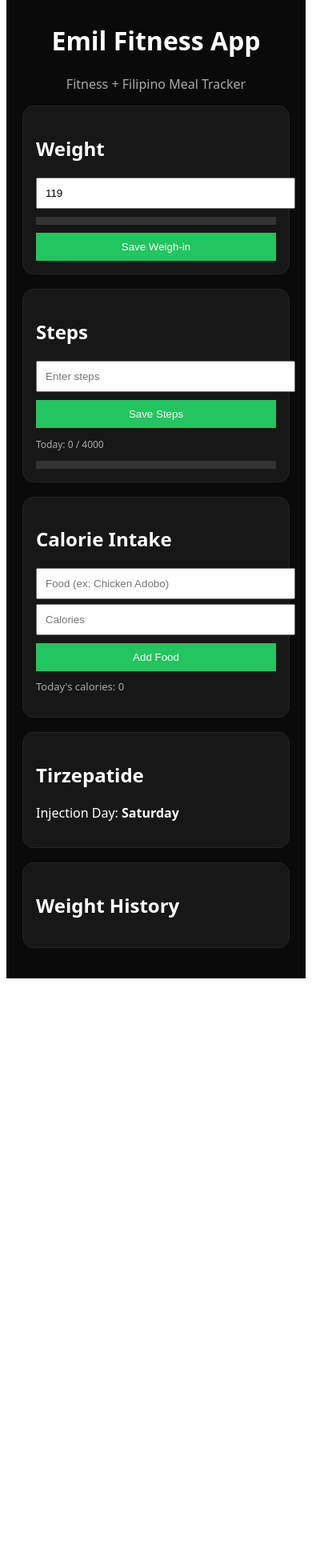
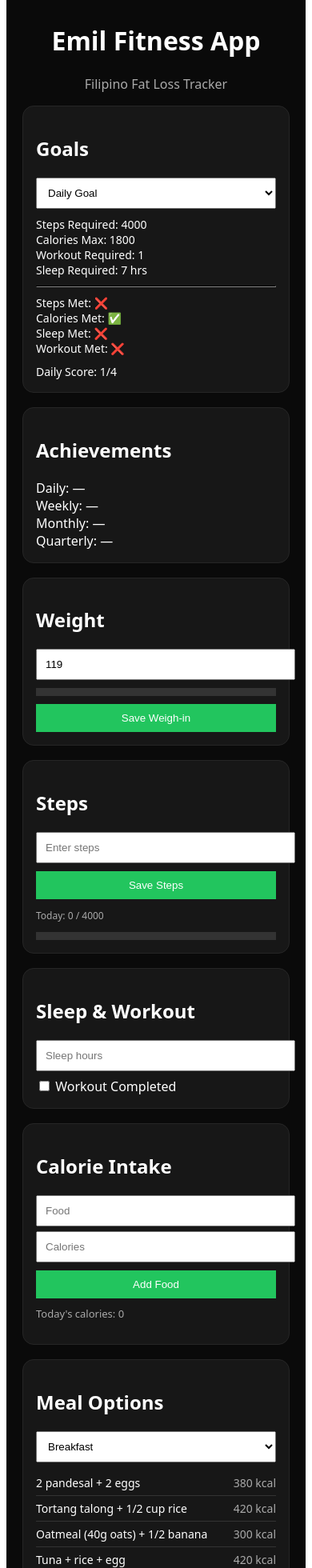
Before and after one commit to lime0440/emil-fitness-app, a React (Vite) app: page / in a window 390 px wide. Shown: the part 20-1980 px from the top of the page at 80% size. Before the commit the page ends 1251 px from the top, so only its background shows below. Built offline with nearby package versions, Linux system fonts and the light colour scheme.

Commit message:
Update emil_fitness_mobile_dashboard.jsx

```diff
--- a/src/emil_fitness_mobile_dashboard.jsx
+++ b/src/emil_fitness_mobile_dashboard.jsx
@@ -1,75 +1,253 @@
-import React, { useEffect, useMemo, useState } from "react";
+import React, { useEffect, useState, useMemo } from "react";
 
-export default function EmilFitnessMobileDashboard() {
+export default function EmilFitnessMobileDashboard(){
 
 const START_WEIGHT = 119;
 const GOAL_WEIGHT = 90;
 const STEP_GOAL = 4000;
+const KCAL_GOAL = 1800;
+const SLEEP_GOAL = 7;
+const WORKOUT_GOAL = 1;
+
 const storageKey = "emilFitnessPH";
 
-const [weight,setWeight]=useState(START_WEIGHT);
-const [steps,setSteps]=useState("");
-const [todaySteps,setTodaySteps]=useState(0);
-const [stepHistory,setStepHistory]=useState([]);
-const [history,setHistory]=useState([]);
+// ---------------- MEAL OPTIONS ----------------
 
-// calorie tracker
-const [foodInput,setFoodInput]=useState("");
-const [calorieInput,setCalorieInput]=useState("");
-const [foodLog,setFoodLog]=useState([]);
+const mealOptions = {
+breakfast:[
+{name:"2 pandesal + 2 eggs",kcal:380},
+{name:"Tortang talong + 1/2 cup rice",kcal:420},
+{name:"Oatmeal (40g oats) + 1/2 banana",kcal:300},
+{name:"Tuna + rice + egg",kcal:420},
+{name:"Banana oatmeal",kcal:320},
+{name:"Egg + tomato + rice",kcal:350},
+{name:"Champorado + milk",kcal:420},
+{name:"Pandesal + tuna",kcal:360},
+{name:"Oatmeal + peanut butter",kcal:380},
+{name:"Egg sandwich",kcal:330},
+{name:"Boiled eggs + pandesal",kcal:340},
+{name:"Greek yogurt + banana",kcal:280}
+],
+
+snack:[
+{name:"1 banana",kcal:120},
+{name:"Boiled camote",kcal:150},
+{name:"Boiled corn",kcal:130},
+{name:"Peanut butter sandwich",kcal:210},
+{name:"Milk",kcal:120},
+{name:"Greek yogurt",kcal:150},
+{name:"Apple",kcal:95},
+{name:"Protein shake",kcal:160},
+{name:"Crackers",kcal:140},
+{name:"Fruit bowl",kcal:120},
+{name:"Boiled eggs",kcal:140},
+{name:"Cottage cheese",kcal:180}
+],
+
+lunch:[
+{name:"Chicken tinola + 3/4 cup rice",kcal:520},
+{name:"Bangus + ensaladang talong + rice",kcal:480},
+{name:"Adobong manok + rice",kcal:540},
+{name:"Ginisang monggo + rice",kcal:480},
+{name:"Pancit bihon",kcal:520},
+{name:"Grilled chicken + vegetables",kcal:450},
+{name:"Fish + rice",kcal:430},
+{name:"Chicken adobo bowl",kcal:520},
+{name:"Vegetable stir fry + fish",kcal:420},
+{name:"Chicken soup + rice",kcal:420},
+{name:"Bangus + vegetables",kcal:400},
+{name:"Chicken + cabbage stir fry",kcal:450}
+],
+
+dinner:[
+{name:"Sinigang na isda",kcal:430},
+{name:"Grilled chicken + vegetables",kcal:420},
+{name:"Vegetable stir fry",kcal:360},
+{name:"Fish soup",kcal:400},
+{name:"Chicken soup",kcal:390},
+{name:"Bangus + vegetables",kcal:400},
+{name:"Ginisang gulay",kcal:350},
+{name:"Grilled fish",kcal:420},
+{name:"Chicken breast + vegetables",kcal:420},
+{name:"Vegetable soup",kcal:320},
+{name:"Lentil soup",kcal:400},
+{name:"Fish + cabbage",kcal:410}
+]
+};
+
+// ---------------- STATE ----------------
+
+const [weight,setWeight] = useState(START_WEIGHT);
+const [steps,setSteps] = useState("");
+const [todaySteps,setTodaySteps] = useState(0);
+const [stepHistory,setStepHistory] = useState([]);
+const [history,setHistory] = useState([]);
+
+const [foodInput,setFoodInput] = useState("");
+const [calorieInput,setCalorieInput] = useState("");
+const [foodLog,setFoodLog] = useState([]);
+
+const [selectedMealType,setSelectedMealType] = useState("breakfast");
+
+const [goalView,setGoalView] = useState("daily");
+
+// optional tracking
+const [sleepHours,setSleepHours] = useState("");
+const [workoutDone,setWorkoutDone] = useState(false);
+
+// ---------------- STORAGE ----------------
 
 useEffect(()=>{
-const saved=localStorage.getItem(storageKey);
+const saved = localStorage.getItem(storageKey);
 if(saved){
-const d=JSON.parse(saved);
-setWeight(d.weight||START_WEIGHT);
-setTodaySteps(d.todaySteps||0);
-setStepHistory(d.stepHistory||[]);
-setHistory(d.history||[]);
-setFoodLog(d.foodLog||[]);
+const d = JSON.parse(saved);
+setWeight(d.weight || START_WEIGHT);
+setTodaySteps(d.todaySteps || 0);
+setStepHistory(d.stepHistory || []);
+setHistory(d.history || []);
+setFoodLog(d.foodLog || []);
+setSleepHours(d.sleepHours || "");
+setWorkoutDone(d.workoutDone || false);
 }
 },[]);
 
 useEffect(()=>{
-localStorage.setItem(storageKey,JSON.stringify({weight,todaySteps,stepHistory,history,foodLog}));
-},[weight,todaySteps,stepHistory,history,foodLog]);
+localStorage.setItem(storageKey,JSON.stringify({
+weight,
+todaySteps,
+stepHistory,
+history,
+foodLog,
+sleepHours,
+workoutDone
+}))
+},[weight,todaySteps,stepHistory,history,foodLog,sleepHours,workoutDone]);
 
-const addWeighIn=()=>{
-const today=new Date().toLocaleDateString();
+// ---------------- CALCULATIONS ----------------
+
+const todayCalories = foodLog
+.filter(f=>f.date===new Date().toLocaleDateString())
+.reduce((sum,f)=>sum+f.calories,0);
+
+const stepProgress = Math.min(100,(todaySteps/STEP_GOAL)*100);
+
+const progress = Math.max(0,Math.min(100,((START_WEIGHT-weight)/(START_WEIGHT-GOAL_WEIGHT))*100));
+
+const dailyGoalsMet = {
+steps: todaySteps >= STEP_GOAL,
+kcal: todayCalories <= KCAL_GOAL,
+sleep: Number(sleepHours) >= SLEEP_GOAL,
+workout: workoutDone === true
+};
+
+const dailyScore = Object.values(dailyGoalsMet).filter(Boolean).length;
+
+// simple achievement logic
+
+const achievements = {
+daily: dailyScore === 4,
+weekly: stepHistory.slice(0,7).filter(s=>s.steps>=STEP_GOAL).length >=5,
+monthly: history.length >=4,
+quarterly: history.length >=12
+};
+
+// ---------------- ACTIONS ----------------
+
+const addWeighIn = ()=>{
+const today = new Date().toLocaleDateString();
 setHistory([{date:today,weight},...history]);
 };
 
-const saveSteps=()=>{
-const today=new Date().toLocaleDateString();
+const saveSteps = ()=>{
+const today = new Date().toLocaleDateString();
 setTodaySteps(Number(steps));
 setStepHistory([{date:today,steps:Number(steps)},...stepHistory]);
 setSteps("");
 };
 
-const stepProgress=Math.min(100,(todaySteps/STEP_GOAL)*100);
-
-const progress=Math.max(0,Math.min(100,((START_WEIGHT-weight)/(START_WEIGHT-GOAL_WEIGHT))*100));
-
-// calorie logging
-const addFood=()=>{
-if(!foodInput||!calorieInput)return;
-const today=new Date().toLocaleDateString();
+const addFood = ()=>{
+if(!foodInput || !calorieInput) return;
+const today = new Date().toLocaleDateString();
 setFoodLog([{food:foodInput,calories:Number(calorieInput),date:today},...foodLog]);
 setFoodInput("");
 setCalorieInput("");
 };
 
-const todayCalories=foodLog
-.filter(f=>f.date===new Date().toLocaleDateString())
-.reduce((sum,f)=>sum+f.calories,0);
+// ---------------- UI STYLE ----------------
 
-const card={background:"#171717",padding:"16px",borderRadius:"14px",marginBottom:"18px",border:"1px solid #262626"};
+const card={
+background:"#171717",
+padding:"16px",
+borderRadius:"14px",
+marginBottom:"18px",
+border:"1px solid #262626"
+};
+
+// ---------------- UI ----------------
 
 return(
 <div style={{fontFamily:"system-ui",maxWidth:"460px",margin:"auto",padding:"20px",background:"#0a0a0a",minHeight:"100vh",color:"white"}}>
 
 <h1 style={{textAlign:"center"}}>Emil Fitness App</h1>
-<p style={{textAlign:"center",color:"#aaa"}}>Fitness + Filipino Meal Tracker</p>
+<p style={{textAlign:"center",color:"#aaa"}}>Filipino Fat Loss Tracker</p>
+
+{/* ---------------- GOALS ---------------- */}
+
+<div style={card}>
+<h2>Goals</h2>
+
+<select value={goalView} onChange={e=>setGoalView(e.target.value)} style={{width:"100%",padding:"10px",marginBottom:"10px"}}>
+<option value="daily">Daily Goal</option>
+<option value="weekly">Weekly Goal</option>
+<option value="monthly">Monthly Goal</option>
+<option value="quarterly">Quarterly Goal</option>
+</select>
+
+{goalView === "daily" && (
+<div style={{fontSize:"14px"}}>
+<div>Steps Required: {STEP_GOAL}</div>
+<div>Calories Max: {KCAL_GOAL}</div>
+<div>Workout Required: {WORKOUT_GOAL}</div>
+<div>Sleep Required: {SLEEP_GOAL} hrs</div>
+
+<hr style={{margin:"10px 0",borderColor:"#333"}}/>
+
+<div>Steps Met: {dailyGoalsMet.steps ? "✅" : "❌"}</div>
+<div>Calories Met: {dailyGoalsMet.kcal ? "✅" : "❌"}</div>
+<div>Sleep Met: {dailyGoalsMet.sleep ? "✅" : "❌"}</div>
+<div>Workout Met: {dailyGoalsMet.workout ? "✅" : "❌"}</div>
+
+<div style={{marginTop:"10px"}}>Daily Score: {dailyScore}/4</div>
+</div>
+)}
+
+{goalView === "weekly" && (
+<div>Goal: Hit step goal at least 5 days this week.</div>
+)}
+
+{goalView === "monthly" && (
+<div>Goal: Track weight every week.</div>
+)}
+
+{goalView === "quarterly" && (
+<div>Goal: Maintain progress for 3 months.</div>
+)}
+
+</div>
+
+{/* ---------------- ACHIEVEMENTS ---------------- */}
+
+<div style={card}>
+<h2>Achievements</h2>
+
+<div>Daily: {achievements.daily ? "🏆 Achieved" : "—"}</div>
+<div>Weekly: {achievements.weekly ? "🏆 Achieved" : "—"}</div>
+<div>Monthly: {achievements.monthly ? "🏆 Achieved" : "—"}</div>
+<div>Quarterly: {achievements.quarterly ? "🏆 Achieved" : "—"}</div>
+
+</div>
+
+{/* ---------------- WEIGHT ---------------- */}
 
 <div style={card}>
 <h2>Weight</h2>
@@ -80,6 +258,8 @@ return(
 <button onClick={addWeighIn} style={{marginTop:"10px",width:"100%",padding:"10px",background:"#22c55e",border:"none",color:"white"}}>Save Weigh-in</button>
 </div>
 
+{/* ---------------- STEPS ---------------- */}
+
 <div style={card}>
 <h2>Steps</h2>
 <input type="number" value={steps} onChange={e=>setSteps(e.target.value)} placeholder="Enter steps" style={{width:"100%",padding:"10px"}} />
@@ -88,44 +268,47 @@ return(
 <div style={{background:"#333",height:"10px",marginTop:"6px"}}>
 <div style={{background:"#22c55e",height:"10px",width:`${stepProgress}%`}}></div>
 </div>
+</div>
 
-{stepHistory.slice(0,5).map((s,i)=>(
-<div key={i} style={{fontSize:"12px"}}>{s.date} - {s.steps} steps</div>
-))}
+{/* ---------------- SLEEP / WORKOUT ---------------- */}
+
+<div style={card}>
+<h2>Sleep & Workout</h2>
+<input type="number" placeholder="Sleep hours" value={sleepHours} onChange={e=>setSleepHours(e.target.value)} style={{width:"100%",padding:"10px",marginBottom:"8px"}}/>
+<label>
+<input type="checkbox" checked={workoutDone} onChange={e=>setWorkoutDone(e.target.checked)} /> Workout Completed
+</label>
 </div>
+
+{/* ---------------- CALORIES ---------------- */}
 
 <div style={card}>
 <h2>Calorie Intake</h2>
-<input
-placeholder="Food (ex: Chicken Adobo)"
-value={foodInput}
-onChange={e=>setFoodInput(e.target.value)}
-style={{width:"100%",padding:"10px",marginBottom:"6px"}}
-/>
-<input
-placeholder="Calories"
-type="number"
-value={calorieInput}
-onChange={e=>setCalorieInput(e.target.value)}
-style={{width:"100%",padding:"10px"}}
-/>
+<input placeholder="Food" value={foodInput} onChange={e=>setFoodInput(e.target.value)} style={{width:"100%",padding:"10px",marginBottom:"6px"}} />
+<input placeholder="Calories" type="number" value={calorieInput} onChange={e=>setCalorieInput(e.target.value)} style={{width:"100%",padding:"10px"}} />
+<button onClick={addFood} style={{marginTop:"10px",width:"100%",padding:"10px",background:"#22c55e",border:"none",color:"white"}}>Add Food</button>
+<p style={{marginTop:"10px",fontSize:"13px",color:"#aaa"}}>Today's calories: {todayCalories}</p>
+</div>
 
-<button
-onClick={addFood}
-style={{marginTop:"10px",width:"100%",padding:"10px",background:"#22c55e",border:"none",color:"white"}}
->
-Add Food
-</button>
+{/* ---------------- MEAL OPTIONS ---------------- */}
 
-<p style={{marginTop:"10px",fontSize:"13px",color:"#aaa"}}>
-Today's calories: {todayCalories}
-</p>
+<div style={card}>
+<h2>Meal Options</h2>
 
-{foodLog.slice(0,8).map((f,i)=>(
-<div key={i} style={{fontSize:"12px"}}>
-{f.date} - {f.food} ({f.calories} kcal)
+<select value={selectedMealType} onChange={e=>setSelectedMealType(e.target.value)} style={{width:"100%",padding:"10px",marginBottom:"10px"}}>
+<option value="breakfast">Breakfast</option>
+<option value="lunch">Lunch</option>
+<option value="dinner">Dinner</option>
+<option value="snack">Snack</option>
+</select>
+
+{mealOptions[selectedMealType].map((meal,i)=>(
+<div key={i} style={{padding:"6px 0",fontSize:"14px",borderBottom:"1px solid #333",display:"flex",justifyContent:"space-between"}}>
+<span>{meal.name}</span>
+<span style={{color:"#aaa"}}>{meal.kcal} kcal</span>
 </div>
 ))}
+
 </div>
 
 <div style={card}>
@@ -133,11 +316,6 @@ Today's calories: {todayCalories}
 <p>Injection Day: <b>Saturday</b></p>
 </div>
 
-<div style={card}>
-<h2>Weight History</h2>
-{history.map((h,i)=>(<div key={i}>{h.date} - {h.weight} kg</div>))}
-</div>
-
 </div>
 );
 }
```
